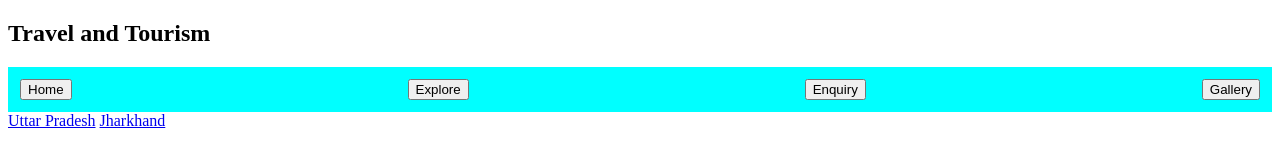
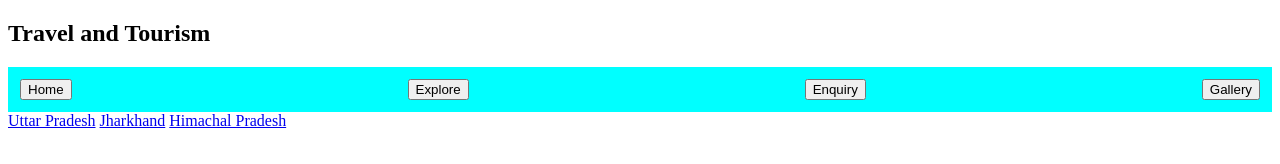
Before and after one commit to CodeSt4ck/Travel-Tourism, a plain HTML site: page index.html in a window 1280 px wide. Drawn offline with Linux system fonts and the light colour scheme.

Commit message:
Update index.html

```diff
--- a/index.html
+++ b/index.html
@@ -19,5 +19,6 @@
     </nav>
     <a href="./uttarPradesh.html">Uttar Pradesh</a>
     <a href="./jharkhand.html">Jharkhand</a>
+    <a href="Himachal-Pradesh.html">Himachal Pradesh</a>
 </body>
 </html>
```
